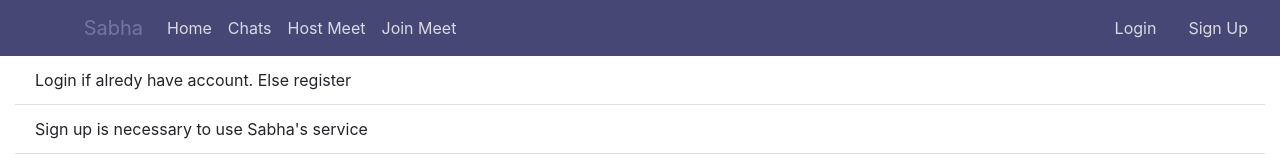
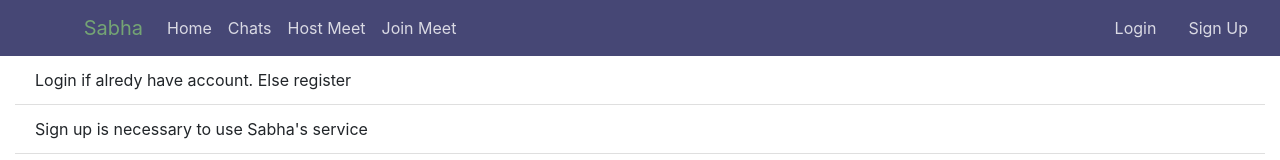
Before and after one commit to Itachi8374/testFrontend, a React (Create React App) app in the folder client-side/: page / in a window 1280 px wide. In both pictures the pointer is over the link "Sabha". Shown: the top 160 px of the page. Built offline with nearby package versions, Linux system fonts and the light colour scheme; no server answers.

Commit message:
color change

```diff
--- a/client-side/src/component/navbar/navbar.css
+++ b/client-side/src/component/navbar/navbar.css
@@ -9,7 +9,7 @@
 
 .nav-link:hover,
 .navbar-brand:hover {
-  color: #7475a4;
+  color: #74a474;
 }
 
 .left {
```
